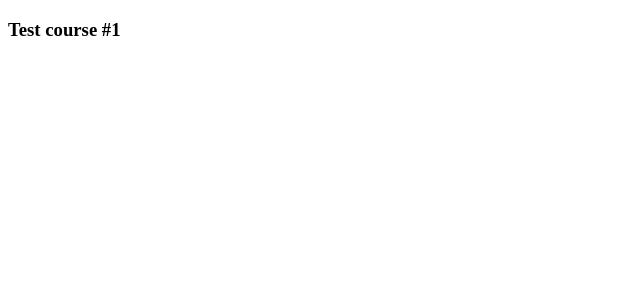
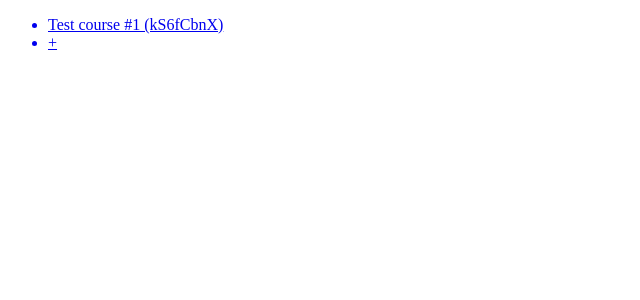
Before and after one commit to denisov-sibedge/luca_test_task, an Angular app: page / in a window 1280 px wide. Shown: the top 300 px of the page, without its empty margins (0-640 px from the left). Built offline with nearby package versions, Linux system fonts and the light colour scheme.

Commit message:
update course view

```diff
--- a/src/app/components/course-list/course-list.component.html
+++ b/src/app/components/course-list/course-list.component.html
@@ -1,3 +1,6 @@
-<div *ngFor="let course of courses$ | async">
-  <h3>{{course.name}}</h3>
-</div>
+<ul *ngFor="let course of courses$ | async">
+  <a [routerLink]="['editor', course.id]">
+    <li>{{ course.name }} ({{ course.id }})</li>
+  </a>
+  <a routerLink="editor"><li>+</li></a>
+</ul>
```
